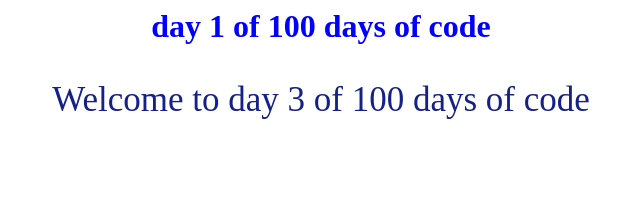
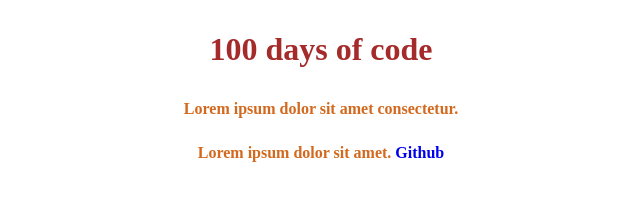
Before and after one commit to zicoovic/100-days-of-code, a plain HTML site: page index.html in a window 1280 px wide. Shown: the whole page, without its empty margins (319-959 px from the left). Drawn offline with Linux system fonts and the light colour scheme.

Commit message:
adding a css style and learned how to style and add tag

```diff
--- a/index.html
+++ b/index.html
@@ -1,2 +1,19 @@
-<h1 style="text-align:center; color: blue;">day 1 of 100 days of code</h1>
-<p style="text-align: center; color: #132189; font-size:35px;">Welcome to day 3 of 100 days of code</p>
+<!DOCTYPE html>
+<html lang="en">
+
+<head>
+    <meta charset="UTF-8">
+    <meta http-equiv="X-UA-Compatible" content="IE=edge">
+    <meta name="viewport" content="width=device-width, initial-scale=1.0">
+    <title>100 Days of code</title>
+    <link rel="stylesheet" href="style.css">
+</head>
+
+<body>
+    <h1>100 days of code</h1>
+    <p>Lorem ipsum dolor sit amet consectetur.</p>
+    <p>Lorem ipsum dolor sit amet. <a href="https://github.com/" _blank>Github</a>
+    </p>
+</body>
+
+</html>
--- /dev/null
+++ b/style.css
@@ -0,0 +1,21 @@
+h1 {
+  text-align: center;
+  color: brown;
+  padding-top: 10px;
+}
+
+p {
+  text-align: center;
+  padding-top: 10px;
+  color: chocolate;
+  font-weight: bold;
+}
+
+a {
+  text-decoration: none;
+}
+
+a:hover {
+  text-decoration: underline;
+  color: black;
+}
```
